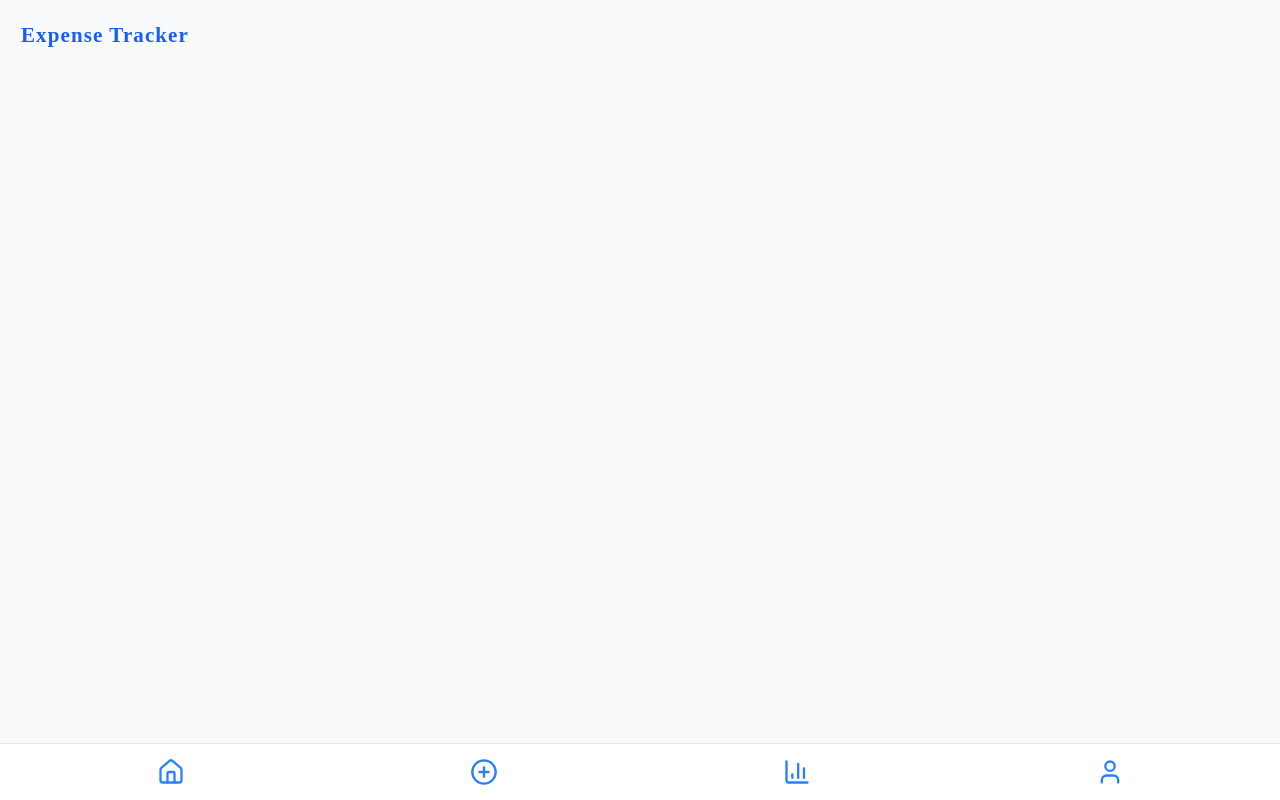
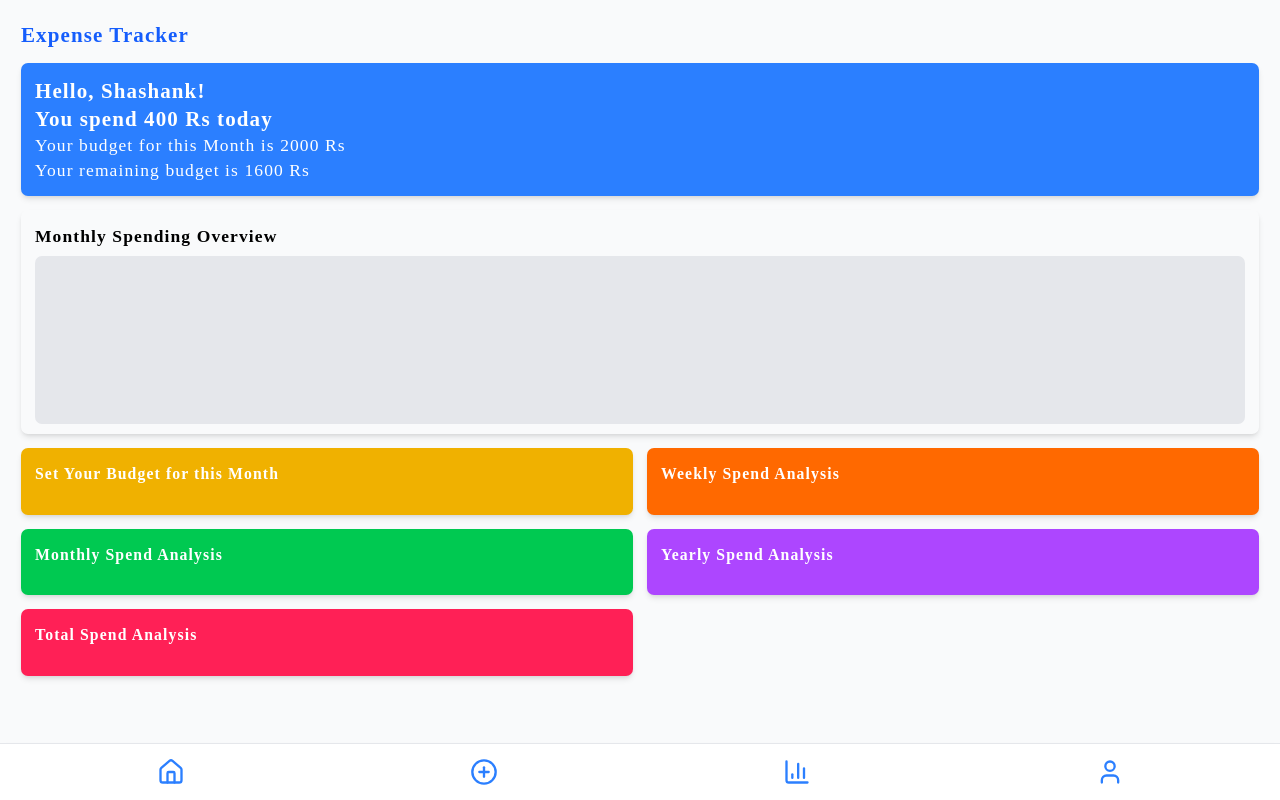
Before and after one commit to ShashankShekhar9839/Expense-Tracker, a Next.js app in the folder frontend/: page /expenses in a window 1280 px wide. Built offline with nearby package versions, Linux system fonts and the light colour scheme.

Commit message:
home page ui done

```diff
--- /dev/null
+++ b/frontend/app/expenses/components/HomePageGraph/HomePageGraph.tsx
@@ -0,0 +1,14 @@
+"use client";
+
+function HomePageGraph() {
+  return (
+    <div className="h-64 rounded-lg shadow-md p-4">
+      <h2 className="text-xl font-semibold mb-2 text-black">
+        Monthly Spending Overview
+      </h2>
+      <div className="h-48 bg-gray-200 rounded-lg"></div>
+    </div>
+  );
+}
+
+export default HomePageGraph;
--- /dev/null
+++ b/frontend/app/expenses/components/ProfileCard/ProfileCard.tsx
@@ -0,0 +1,14 @@
+"use client";
+
+function ProfileCard() {
+  return (
+    <div className=" rounded-lg shadow-md bg-blue-500 p-4 text-white">
+      <h2 className="text-2xl font-semibold ">Hello, Shashank!</h2>
+      <p className="text-2xl font-bold">You spend 400 Rs today</p>
+      <p className="text-xl">Your budget for this Month is 2000 Rs</p>
+      <p className="text-xl">Your remaining budget is 1600 Rs</p>
+    </div>
+  );
+}
+
+export default ProfileCard;
--- /dev/null
+++ b/frontend/app/expenses/components/SetBudgetCard/SetBudgetCard.tsx
@@ -0,0 +1,16 @@
+"use client";
+
+function SetBudgetCard() {
+  return (
+    <div className="p-4 bg-yellow-500 rounded-lg shadow-md">
+      <h2 className="text-lg font-semibold mb-4">
+        Set Your Budget for this Month
+      </h2>
+      <form className="space-y-4">
+        <div className="flex gap-4"></div>
+      </form>
+    </div>
+  );
+}
+
+export default SetBudgetCard;
--- /dev/null
+++ b/frontend/app/expenses/components/WeeklyBudgetAnalysis/WeeklyBudgetAnalysis.tsx
@@ -0,0 +1,21 @@
+"use client";
+
+interface WeeklyBudgetAnalysisProps {
+  title?: string;
+  onClick?: () => void;
+  bgColor?: string;
+}
+
+function WeeklyBudgetAnalysis({
+  title,
+  onClick,
+  bgColor,
+}: WeeklyBudgetAnalysisProps) {
+  return (
+    <div className={`p-4 rounded-lg shadow-md ${bgColor}`}>
+      <h2 className="text-lg font-semibold mb-4">{title}</h2>
+    </div>
+  );
+}
+
+export default WeeklyBudgetAnalysis;
--- a/frontend/app/expenses/page.tsx
+++ b/frontend/app/expenses/page.tsx
@@ -3,6 +3,10 @@ import { useState } from "react";
 import { BottomNav } from "@/components";
 import Popup from "./components/AddExpensePopup/AddExpensePopup";
 import AddExpensePopupContent from "./components/AddExpensePopupContent/AddExpensePopupContent";
+import SetBudgetCard from "./components/SetBudgetCard/SetBudgetCard";
+import WeeklyBudgetAnalysis from "./components/WeeklyBudgetAnalysis/WeeklyBudgetAnalysis";
+import ProfileCard from "./components/ProfileCard/ProfileCard";
+import HomePageGraph from "./components/HomePageGraph/HomePageGraph";
 
 export default function ExpensesPage() {
   const [isAddExpenseOpen, setIsAddExpenseOpen] = useState(false);
@@ -13,11 +17,37 @@ export default function ExpensesPage() {
 
   return (
     <main className="min-h-screen bg-gray-50 flex flex-col">
-      {/* Scrollable content */}
-      <div className="flex-1 overflow-y-auto p-6 pb-20">
+      <div className="flex-1 overflow-y-auto p-6 pb-20 text-white">
         <h1 className="text-2xl font-bold text-blue-600 mb-4">
           Expense Tracker
         </h1>
+        <div className="my-4">
+          <ProfileCard />
+        </div>
+
+        <div className="mb-4">
+          <HomePageGraph />
+        </div>
+
+        <div className="grid grid-cols-2 gap-4">
+          <SetBudgetCard />
+          <WeeklyBudgetAnalysis
+            title="Weekly Spend Analysis"
+            bgColor="bg-orange-500"
+          />
+          <WeeklyBudgetAnalysis
+            title="Monthly Spend Analysis"
+            bgColor="bg-green-500"
+          />
+          <WeeklyBudgetAnalysis
+            title="Yearly Spend Analysis"
+            bgColor="bg-purple-500"
+          />
+          <WeeklyBudgetAnalysis
+            title="Total Spend Analysis"
+            bgColor="bg-rose-500"
+          />
+        </div>
       </div>
 
       {isAddExpenseOpen && (
@@ -26,7 +56,7 @@ export default function ExpensesPage() {
           onClose={() => setIsAddExpenseOpen(false)}
           title="Add Expense"
         >
-            <AddExpensePopupContent />
+          <AddExpensePopupContent />
         </Popup>
       )}
 
```
